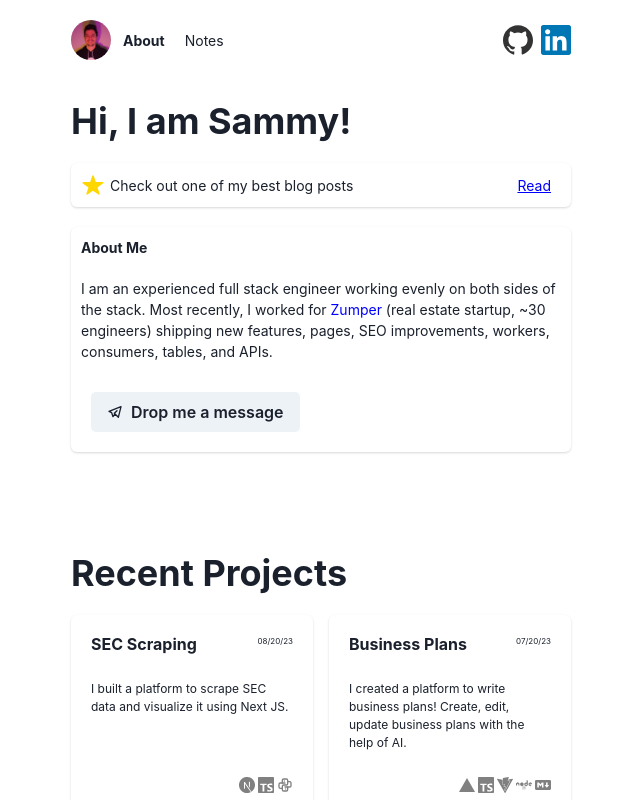
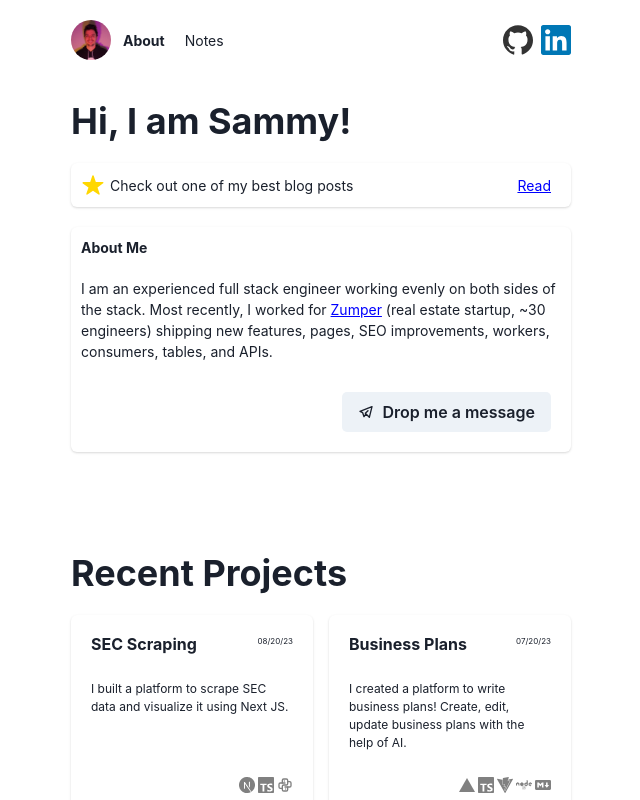
Before and after one commit to sammydowds/next-blog, a Next.js app: page / in a window 1280 px wide. Shown: the top 800 px of the page, without its empty margins (319-959 px from the left). Built offline with nearby package versions, Linux system fonts and the light colour scheme.

Commit message:
chore: style tweaks button and link

```diff
--- a/pages/index.tsx
+++ b/pages/index.tsx
@@ -28,7 +28,7 @@ export default function Home() {
                   <Text fontSize="14px">
                     I am an experienced full stack engineer working evenly on both
                     sides of the stack. Most recently, I worked for{" "}
-                    <Link color="blue" href="https://www.zumper.com" isExternal>
+                    <Link color="blue" textDecoration="underline" href="https://www.zumper.com" isExternal>
                       Zumper
                     </Link>{" "}
                     (real estate startup, ~30 engineers) shipping new features,
@@ -36,7 +36,7 @@ export default function Home() {
                   </Text>
                 </CardBody>
                 <CardFooter>
-                  <Flex justifyContent="end">
+                  <Flex justifyContent="end" w="100%">
                     <Inquiry
                       buttonText="Drop me a message"
                       ctaText="Send"
```
